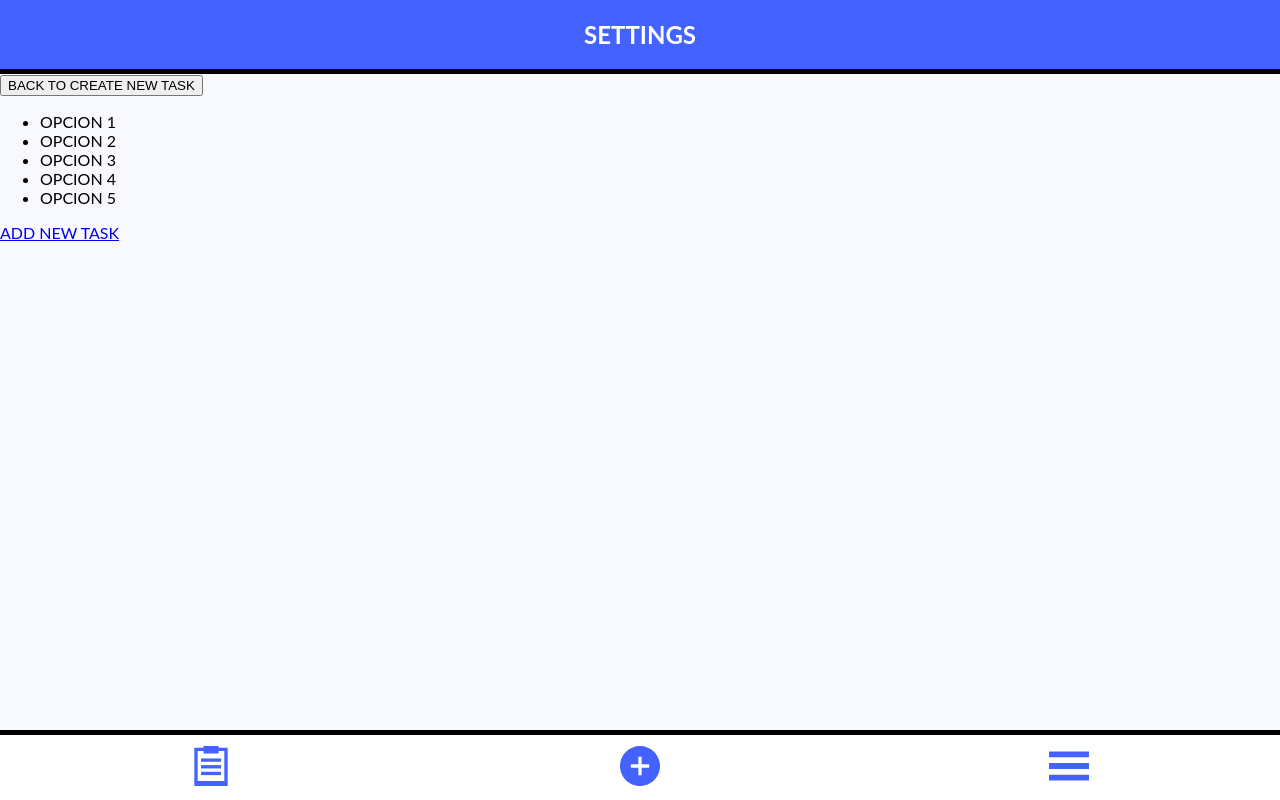
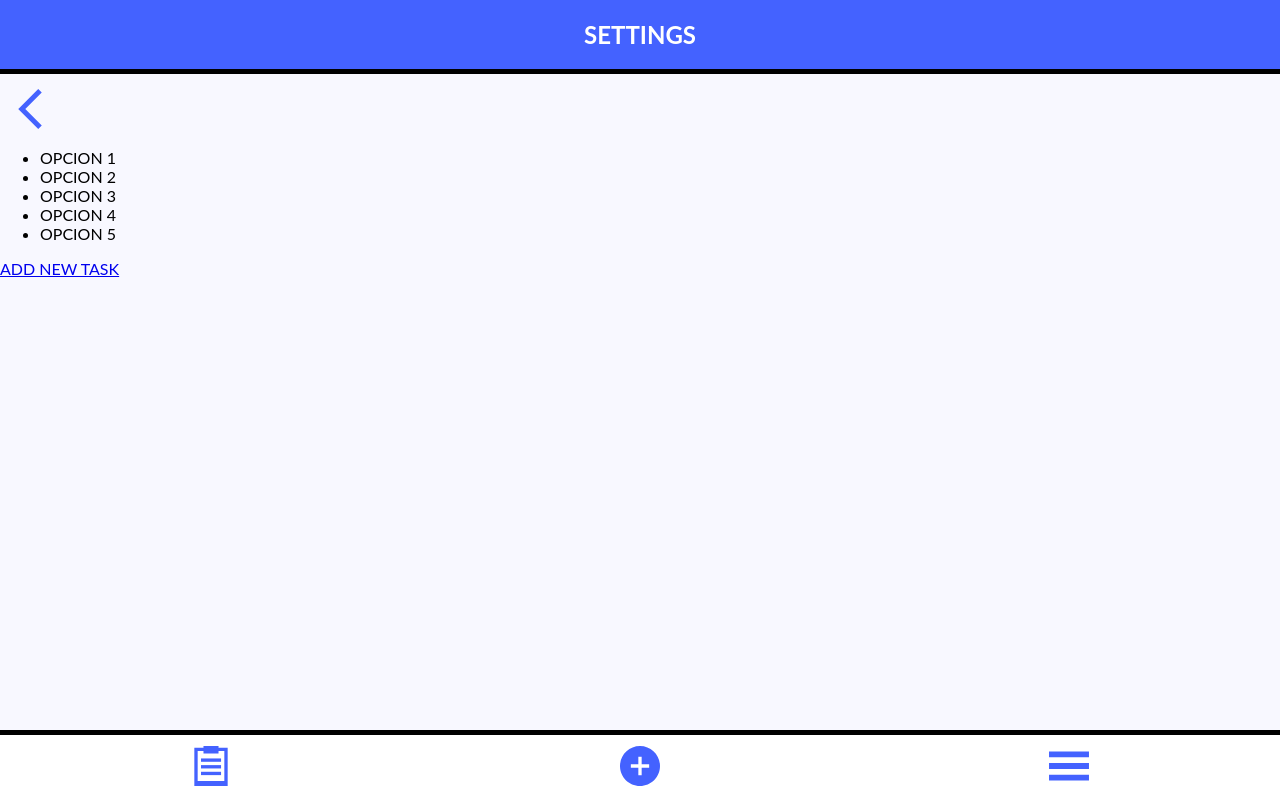
Before and after one commit to manuelsanchez2/to-do-app, a React (Create React App) app: page /settings in a window 1280 px wide. Built offline with nearby package versions, Linux system fonts and the light colour scheme.

Commit message:
Create the back function with a button/image

```diff
--- a/src/App.css
+++ b/src/App.css
@@ -40,6 +40,12 @@
   padding-bottom: 3px;
 }
 
+.app__back_button {
+  background: none;
+  border: none;
+  padding: 15px 0 0 10px;
+}
+
 .main__button__add {
   margin: 0 auto;
 }
--- a/src/pages/Settings.js
+++ b/src/pages/Settings.js
@@ -5,6 +5,7 @@ import ButtonPlus from "../components/ButtonPlus";
 import listSrc from "../assets/list.svg";
 import settingsSrc from "../assets/settings.svg";
 import { useHistory } from "react-router-dom";
+import backSrc from "../assets/back.svg";
 
 function Settings(props) {
   const history = useHistory();
@@ -15,8 +16,8 @@ function Settings(props) {
         <h2>SETTINGS</h2>
       </header>
       <main className="app__main">
-        <button onClick={() => history.goBack()}>
-          BACK TO CREATE NEW TASK
+        <button className="app__back_button" onClick={() => history.goBack()}>
+          <img src={backSrc} alt="back" />
         </button>
         <ul>
           <li>OPCION 1</li>
```
Also changed, not shown: src/assets/back.svg.
